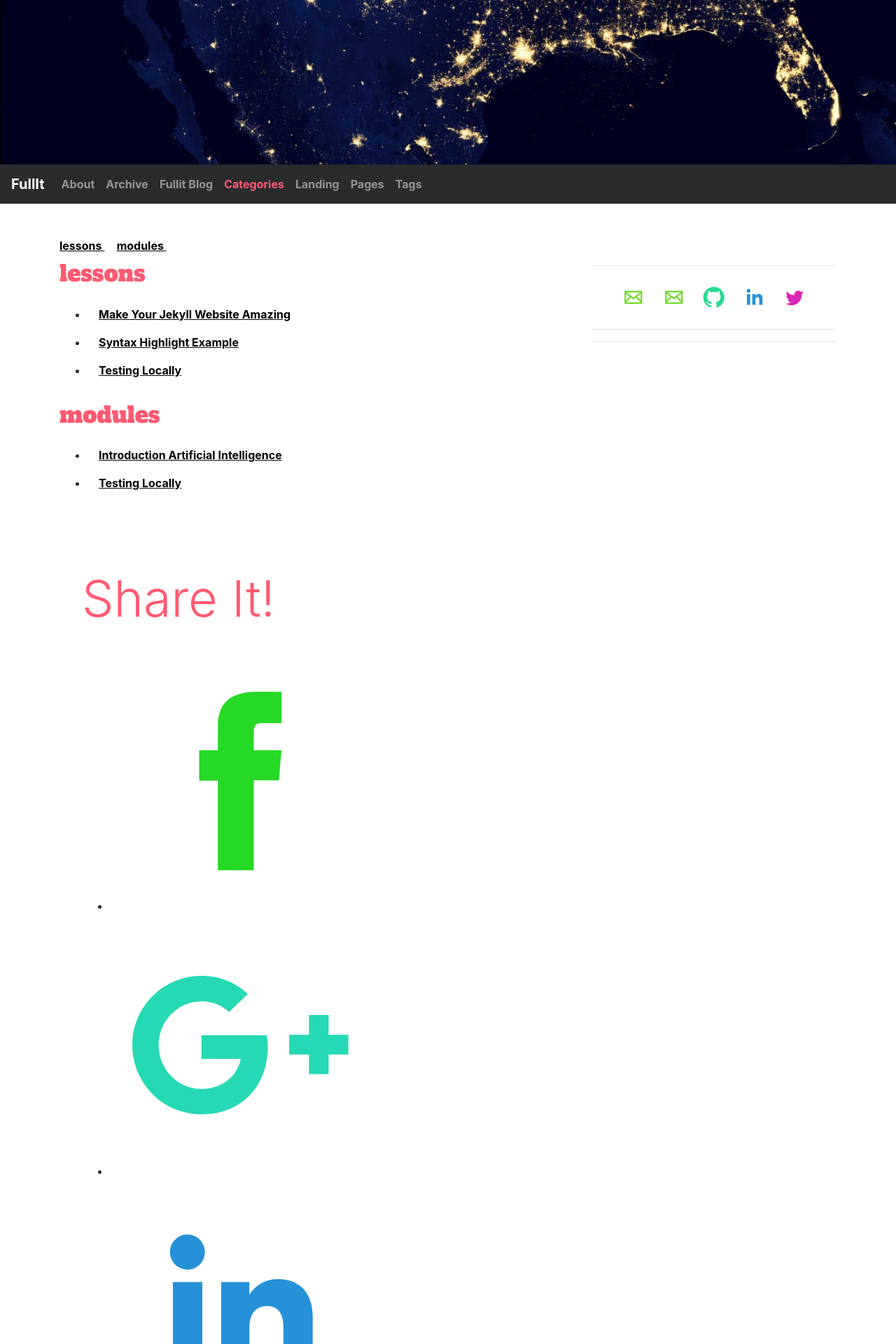
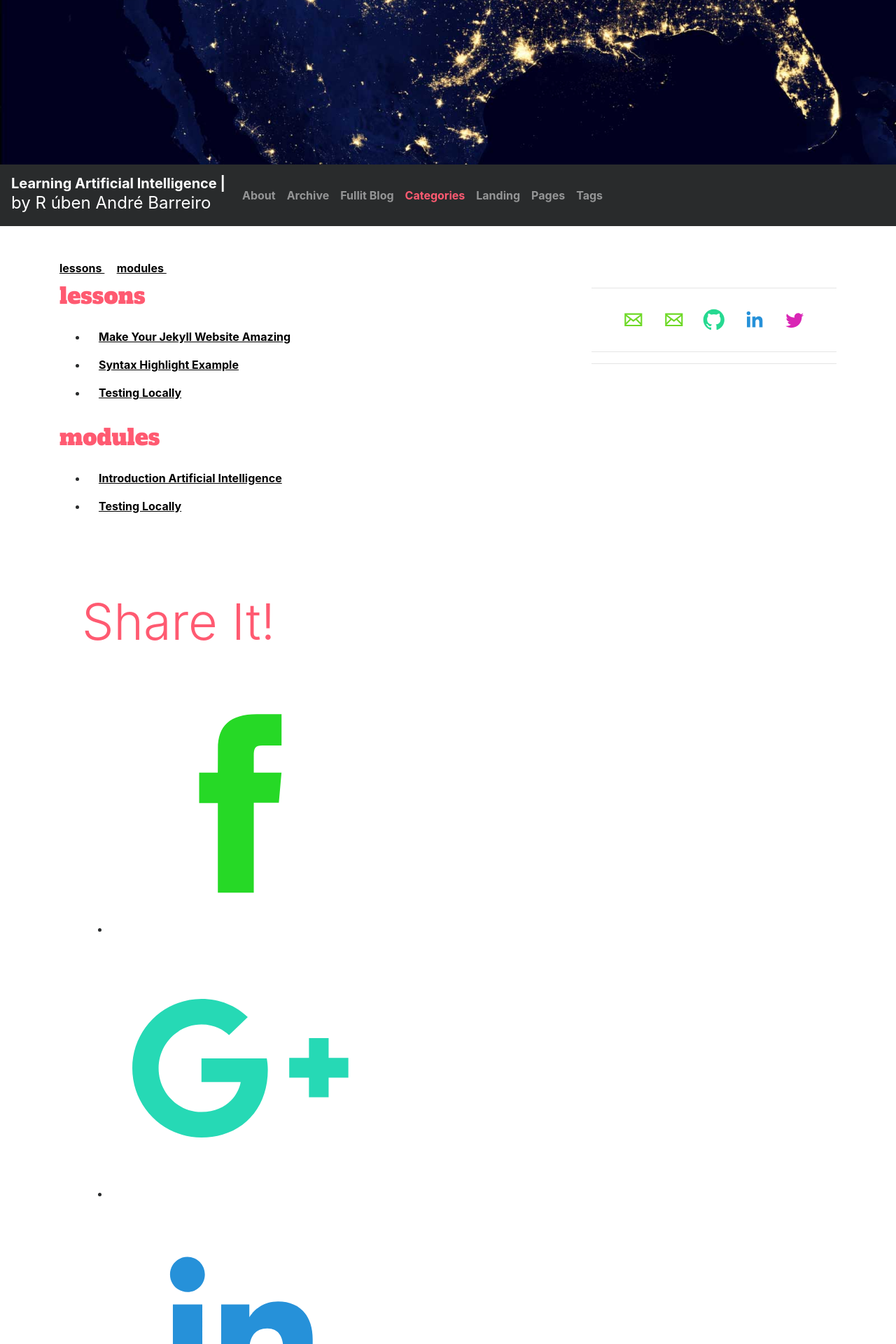
Before and after one commit to learning-artificial-intelligence/learning-artificial-intelligence.github.io, a Jekyll site: the page built from categories.html, in a window 1280 px wide. Shown: the part 665-2585 px from the top of the page at 70% size. Built offline with Jekyll 4.4.1, drawn with Linux system fonts in a browser that asks for light colours; nearby versions of some CDN libraries; some web fonts are replaced; comment, search, counter and statistics services are not loaded.

Commit message:
Auto stash before rebase of "refs/heads/main"

```diff
--- a/_includes/themes/bootstrap/nav-bar.html
+++ b/_includes/themes/bootstrap/nav-bar.html
@@ -2,8 +2,9 @@
   <button class="navbar-toggler navbar-toggler-right" type="button" data-toggle="collapse" data-target="#navbarSupportedContent" aria-controls="navbarSupportedContent" aria-expanded="false" aria-label="Toggle navigation">
     <span class="navbar-toggler-icon"></span>
   </button>
-  <a class="navbar-brand" href="{{ BASE_PATH }}">FullIt</a>
-
+  <a class="navbar-brand" href="{{ BASE_PATH }}">
+    Learning Artificial Intelligence | <h4 style="font-weight: normal;"> by R &uacute;ben Andr&eacute; Barreiro</h4>
+  </a>
   <div class="collapse navbar-collapse" id="navbarSupportedContent">
     <ul class="navbar-nav mr-auto">
           {% assign pages_list = site.pages %}
```
